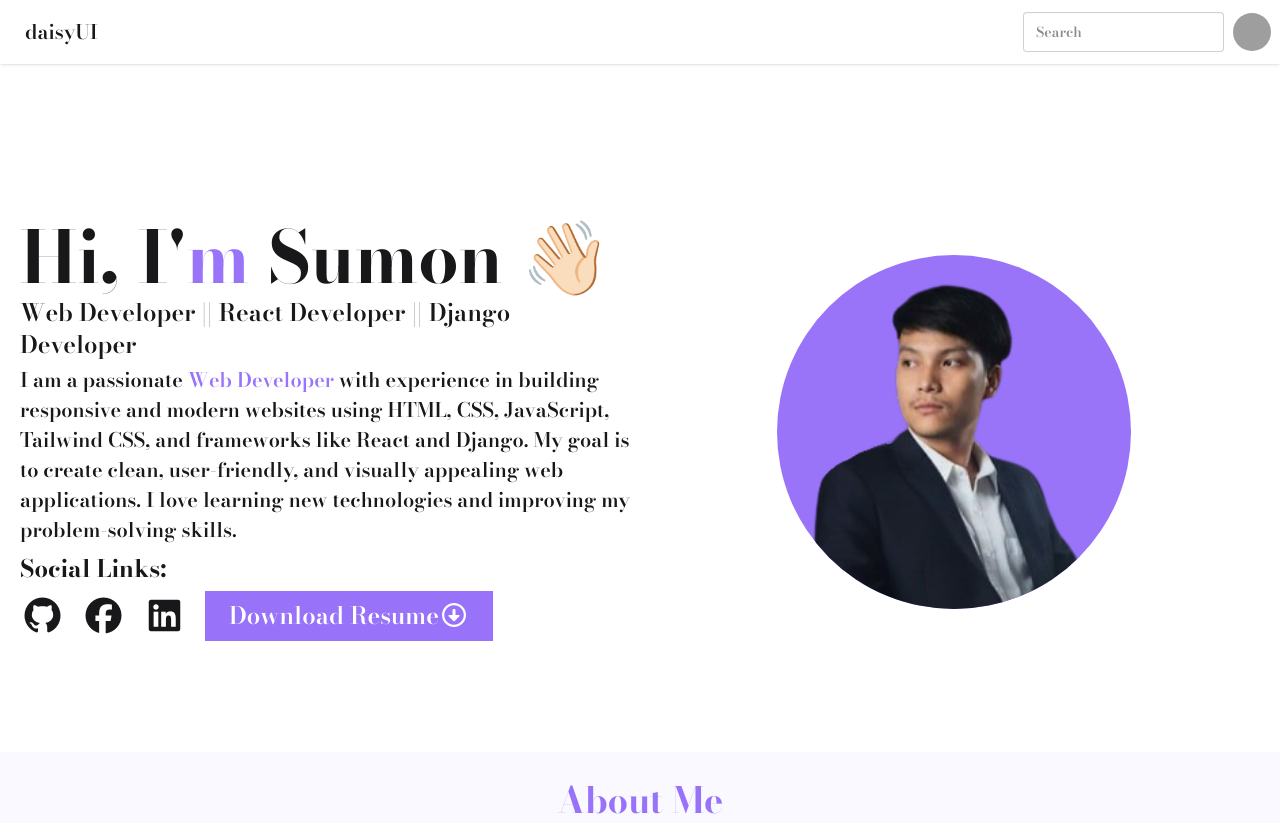
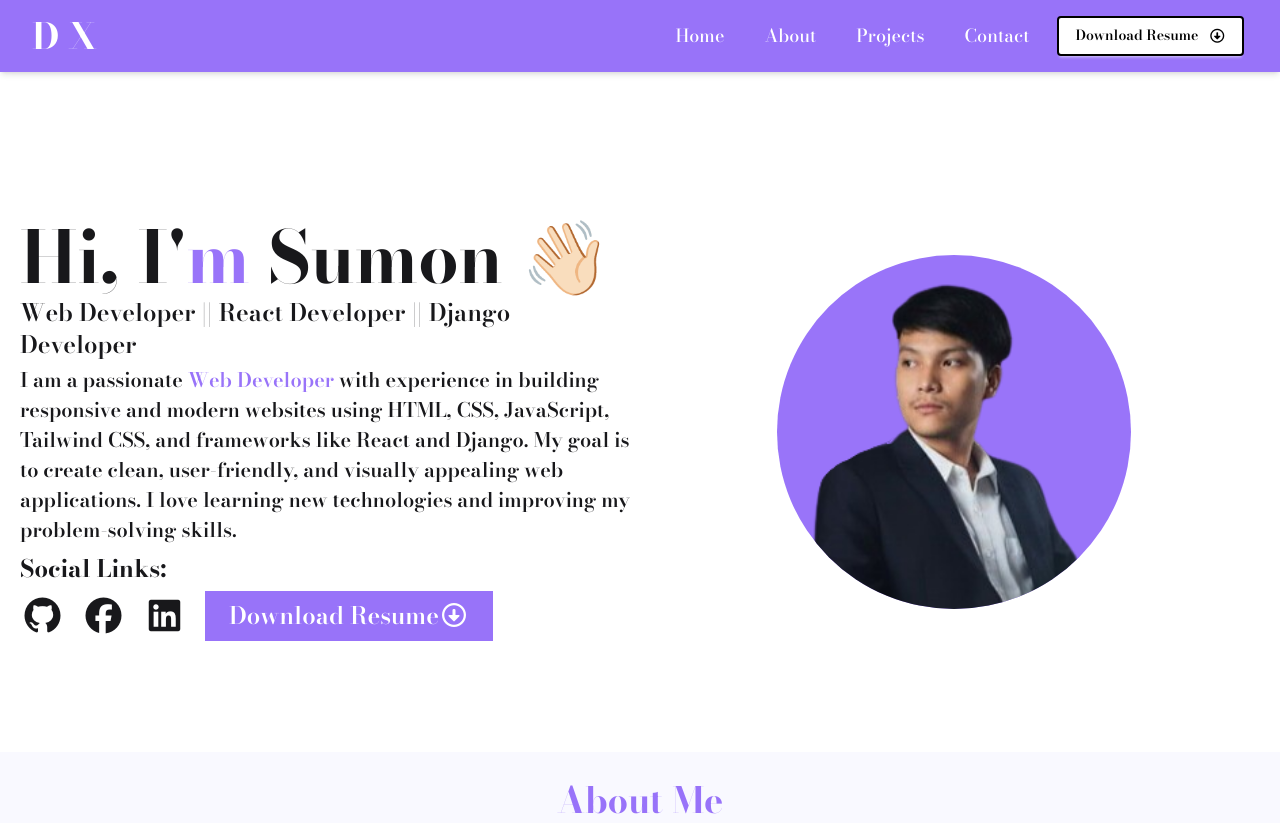
Before and after one commit to dxsumon/Portfolio-Assignment, a plain HTML site: page index.html in a window 1280 px wide. Shown: the top 823 px of the page. Drawn offline with nearby package versions, Linux system fonts and the light colour scheme; grey boxes are pictures that could not be loaded.

Commit message:
Previous navbar added

```diff
--- a/index.html
+++ b/index.html
@@ -28,12 +28,12 @@
       scroll-behavior: smooth;
     }
 
-    .bodoni {
-      font-family: "Bodoni Moda", serif;
-      font-optical-sizing: auto;
-      font-weight: 600;
-      font-style: normal;
-    }
+  .bodoni{
+  font-family: "Bodoni Moda", serif;
+  font-optical-sizing: auto;
+  font-weight: 600;
+  font-style: normal;
+  }
   </style>
 </head>
 
@@ -41,7 +41,7 @@
 
   <header class="sticky top-0 w-full z-50 h-[72px]">
     <!-- New navbar -->
-    <nav class="hidden navbar bg-[#9873f9] shadow-md fixed top-0 left-0 w-full z-50 px-4 sm:px-8">
+    <nav class="navbar bg-[#9873f9] shadow-md fixed top-0 left-0 w-full z-50 px-4 sm:px-8">
       <!-- Logo -->
       <div class="flex-1">
         <a href="./index.html" class="sm:text-4xl text-2xl text-white font-bold">D X</a>
@@ -82,32 +82,6 @@
       </div>
     </nav>
 
-    <div class="navbar bg-base-100 shadow-sm">
-      <div class="flex-1">
-        <a class="btn btn-ghost text-xl">daisyUI</a>
-      </div>
-      <div class="flex gap-2">
-        <input type="text" placeholder="Search" class="input input-bordered w-24 md:w-auto" />
-        <div class="dropdown dropdown-end">
-          <div tabindex="0" role="button" class="btn btn-ghost btn-circle avatar">
-            <div class="w-10 rounded-full">
-              <img alt="Tailwind CSS Navbar component"
-                src="https://img.daisyui.com/images/stock/photo-1534528741775-53994a69daeb.webp" />
-            </div>
-          </div>
-          <ul tabindex="0" class="menu menu-sm dropdown-content bg-base-100 rounded-box z-1 mt-3 w-52 p-2 shadow">
-            <li>
-              <a class="justify-between">
-                Profile
-                <span class="badge">New</span>
-              </a>
-            </li>
-            <li><a>Settings</a></li>
-            <li><a>Logout</a></li>
-          </ul>
-        </div>
-      </div>
-    </div>
 
   </header>
 
```
